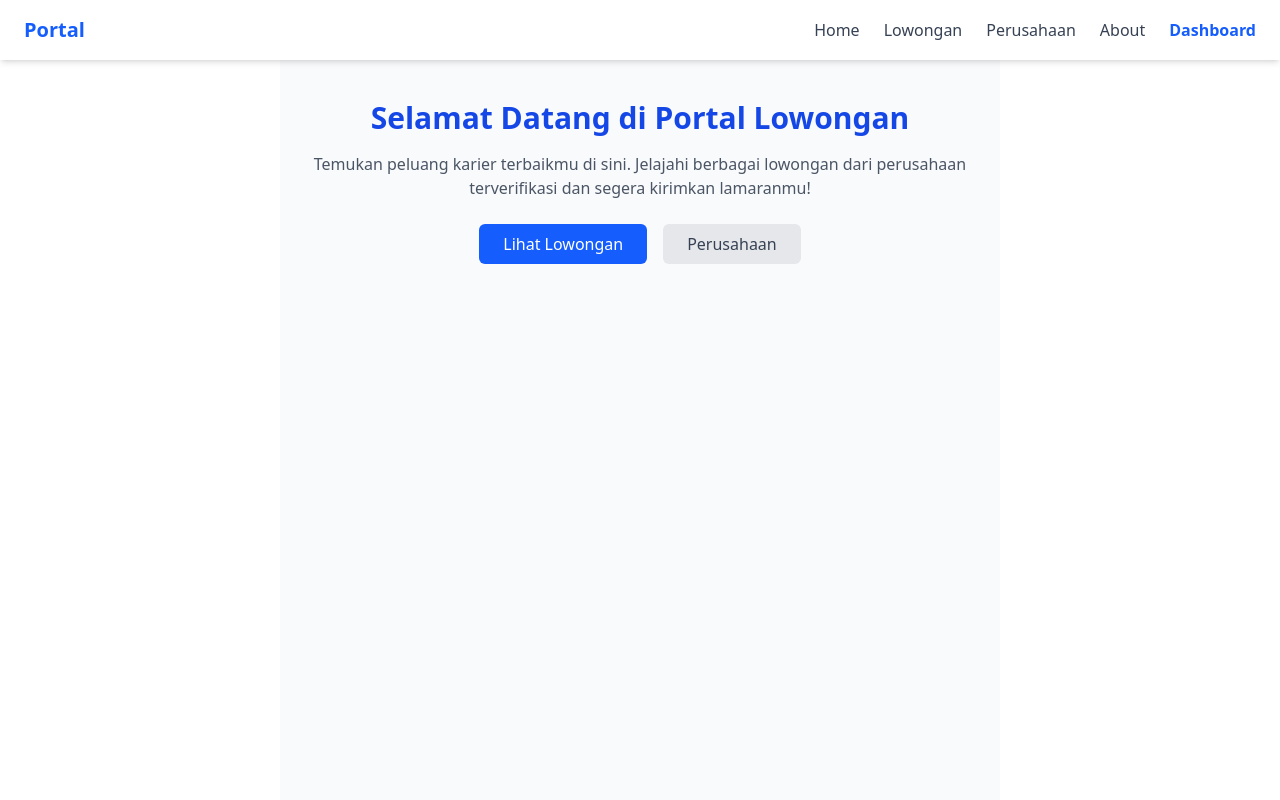
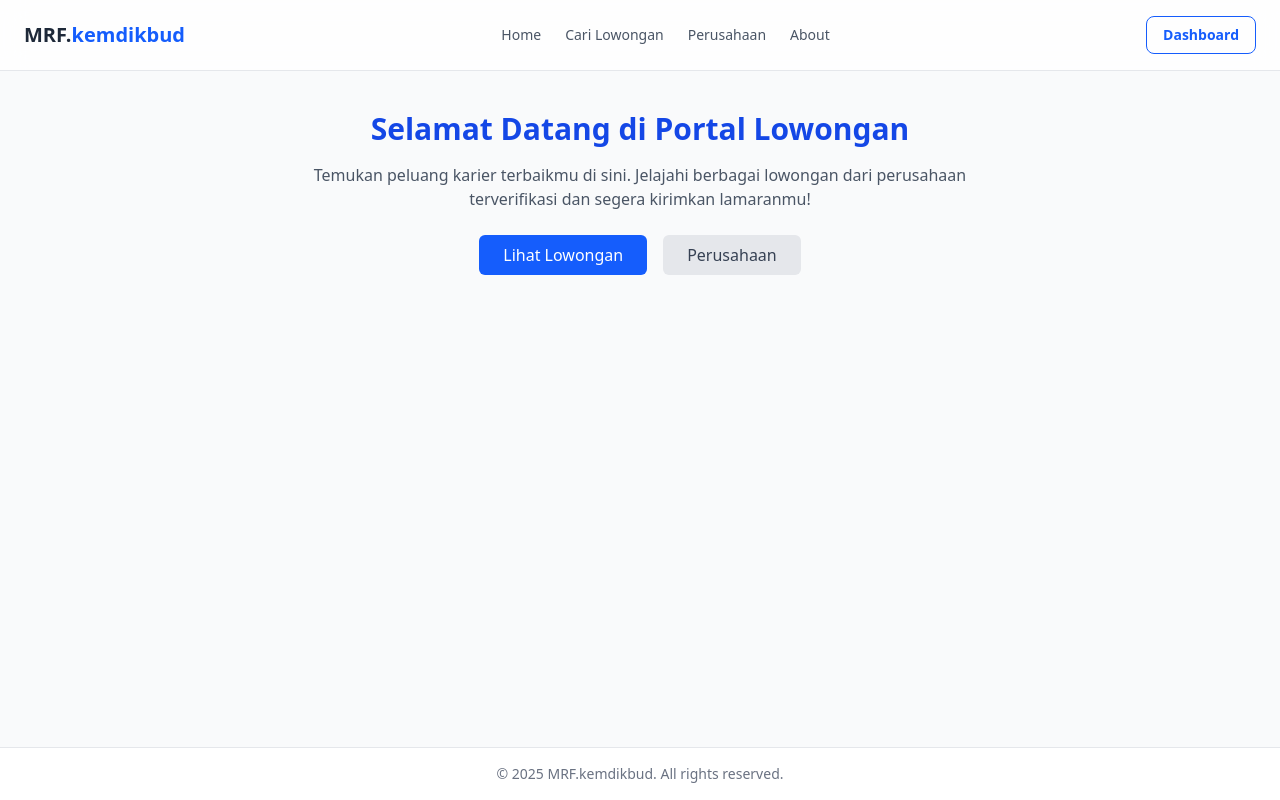
Before and after one commit to mrfdito/mrf-kemdikbud, a React (Vite) app: page / in a window 1280 px wide. Built offline with nearby package versions, Linux system fonts and the light colour scheme; no server answers; sample sign-in values are in the browser's storage.

Commit message:
portal layout

```diff
--- a/src/components/layouts/PortalLayout.jsx
+++ b/src/components/layouts/PortalLayout.jsx
@@ -3,61 +3,96 @@ import React from "react";
 import { Link } from "react-router-dom";
 
 const PortalLayout = ({ children }) => {
+  // Mengambil sesi pengguna dari localStorage
   const session = localStorage.getItem("userSession");
   const user = session ? JSON.parse(session) : null;
 
-  // Tentukan link tujuan dashboard berdasarkan role
-  const dashboardLink =
-    user?.role === "admin"
-      ? "/admin/dashboard"
-      : user?.role === "perusahaan"
-      ? "/perusahaan/dashboard"
-      : user?.role === "mahasiswa"
-      ? "/mahasiswa/dashboard"
-      : "/";
+  // Menentukan link tujuan dashboard berdasarkan role pengguna
+  const getDashboardLink = () => {
+    if (!user) return "/login";
+    switch (user.role) {
+      case "admin":
+        return "/admin/dashboard";
+      case "perusahaan":
+        return "/perusahaan/dashboard";
+      case "mahasiswa":
+        return "/mahasiswa/dashboard";
+      default:
+        return "/";
+    }
+  };
+
+  const dashboardLink = getDashboardLink();
 
   return (
-    <div className="min-h-screen flex flex-col">
+    <div className="flex min-h-screen flex-col bg-gray-50">
       {/* Navbar */}
-      <header className="bg-white shadow-md sticky top-0 z-50">
-        <div className="max-w-7xl mx-auto px-6 py-4 flex justify-between items-center">
-          <h1 className="text-xl font-bold text-blue-600">Portal</h1>
-          <nav className="space-x-6 text-sm md:text-base">
-            <Link to="/" className="text-gray-700 hover:text-blue-500">
+      <header className="sticky top-0 z-50 border-b border-gray-200 bg-white/80 backdrop-blur-md">
+        <div className="mx-auto flex max-w-7xl items-center justify-between p-4 px-6">
+          {/* Brand Logo/Name */}
+          <Link to="/">
+            <h1 className="text-xl font-bold text-gray-800">
+              MRF.<span className="text-blue-600">kemdikbud</span>
+            </h1>
+          </Link>
+
+          {/* Navigation Links */}
+          <nav className="hidden items-center space-x-6 text-sm font-medium text-gray-600 md:flex">
+            <Link to="/" className="transition-colors hover:text-blue-600">
               Home
             </Link>
-            <Link to="/lowongan" className="text-gray-700 hover:text-blue-500">
-              Lowongan
+            <Link
+              to="/lowongan"
+              className="transition-colors hover:text-blue-600"
+            >
+              Cari Lowongan
             </Link>
             <Link
               to="/perusahaan"
-              className="text-gray-700 hover:text-blue-500"
+              className="transition-colors hover:text-blue-600"
             >
               Perusahaan
             </Link>
-            <Link to="/about" className="text-gray-700 hover:text-blue-500">
+            {/* Link 'About' yang dikembalikan */}
+            <Link to="/about" className="transition-colors hover:text-blue-600">
               About
             </Link>
+          </nav>
+
+          {/* Action Buttons */}
+          <div className="flex items-center space-x-4">
             {user ? (
               <Link
                 to={dashboardLink}
-                className="text-blue-600 font-semibold hover:underline"
+                className="rounded-lg border border-blue-600 px-4 py-2 text-sm font-semibold text-blue-600 transition-colors hover:bg-blue-50"
               >
                 Dashboard
               </Link>
             ) : (
-              <Link to="/login" className="text-gray-700 hover:text-blue-500">
+              <Link
+                to="/login"
+                className="rounded-lg bg-blue-600 px-4 py-2 text-sm font-semibold text-white transition-colors hover:bg-blue-700"
+              >
                 Login
               </Link>
             )}
-          </nav>
+          </div>
         </div>
       </header>
 
       {/* Main Content */}
-      <main className="flex-1 bg-gray-50 px-6 py-10 max-w-7xl mx-auto">
-        {children}
+      <main className="w-full flex-1">
+        <div className="mx-auto max-w-7xl px-6 py-10">{children}</div>
       </main>
+
+      {/* Footer */}
+      <footer className="w-full border-t border-gray-200 bg-white">
+        <div className="mx-auto max-w-7xl px-6 py-4">
+          <p className="text-center text-sm text-gray-500">
+            © {new Date().getFullYear()} MRF.kemdikbud. All rights reserved.
+          </p>
+        </div>
+      </footer>
     </div>
   );
 };
```
